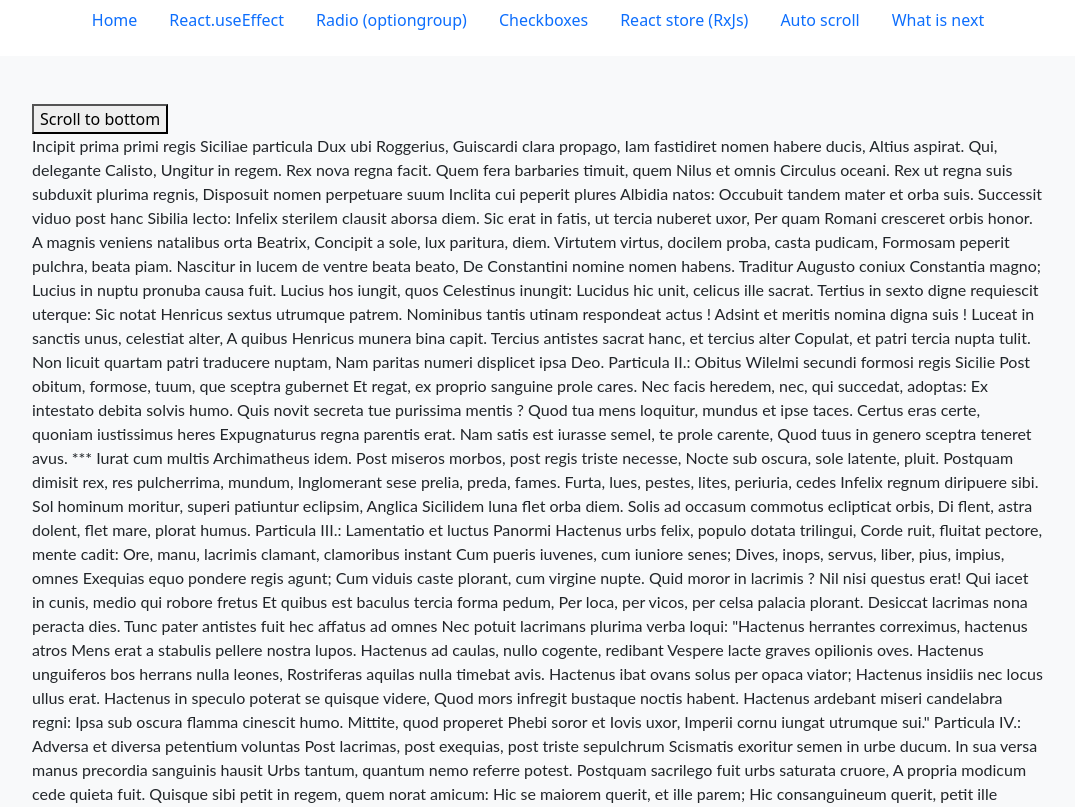
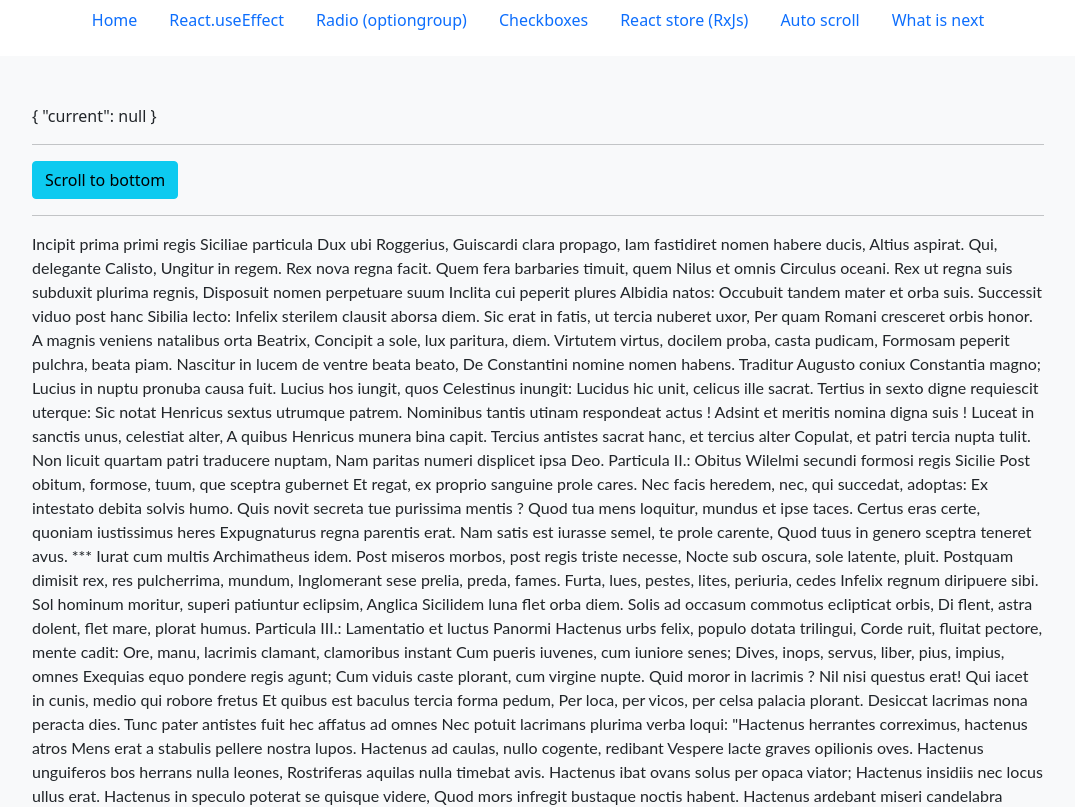
Before and after one commit to alexandru360/react-typescrypt-snippets, a React (Create React App) app: page /auto-scroll in a window 1280 px wide. Shown: the top 807 px of the page, without its empty margins (102-1177 px from the left). Built offline with nearby package versions, Linux system fonts and the light colour scheme.

Commit message:
1 file modified, 1 added

```diff
--- a/components/AutoScroll/AutoScroll.tsx
+++ b/components/AutoScroll/AutoScroll.tsx
@@ -1,14 +1,23 @@
 import * as React from 'react';
+import { Button } from 'react-bootstrap';
+import JsonPrettyPrint from '../_utils/JsonPrettyPrint';
 
 export default function AutoScroll() {
   const containerRef = React.useRef(null);
 
-  const handleScrollToBottom = () => containerRef?.current?.scrollToEnd();
+  const handleScrollToBottom = () => {
+    // containerRef?.current?.scrollToEnd();
+  };
 
   return (
     <React.Fragment>
-      <button onClick={handleScrollToBottom}>Scroll to bottom</button>
+      <JsonPrettyPrint {...containerRef} />
+      <hr />
+      <Button variant="info" onClick={handleScrollToBottom}>
+        Scroll to bottom
+      </Button>
       <br />
+      <hr />
       <div id="div-container" ref={containerRef}>
         <p>
           Incipit prima primi regis Siciliae particula Dux ubi Roggerius,
--- /dev/null
+++ b/components/_utils/JsonPrettyPrint.tsx
@@ -0,0 +1,5 @@
+import * as React from 'react';
+
+export default function JsonPrettyPrint(props: any) {
+  return <React.Fragment>{JSON.stringify(props, undefined, 2)}</React.Fragment>;
+}
```
